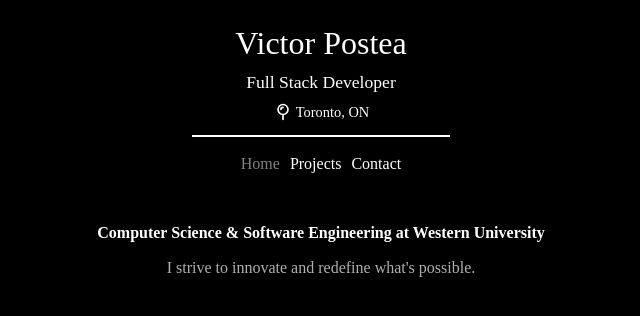
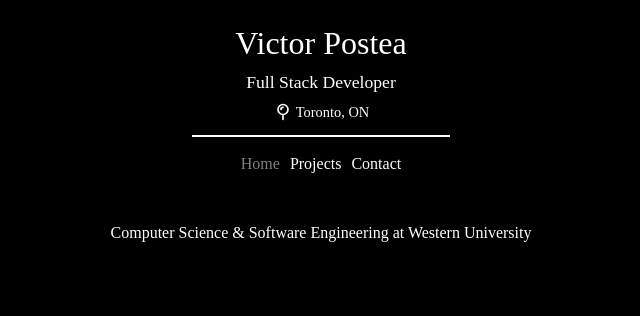
Before and after one commit to victorpostea/vpostea, an Angular app: page /home in a window 1280 px wide. Shown: the top 316 px of the page, without its empty margins (319-959 px from the left). Built offline with nearby package versions, Linux system fonts and the light colour scheme; a web font is replaced by a local one.

Commit message:
slight change on homepage

```diff
--- a/src/app/home/home.component.css
+++ b/src/app/home/home.component.css
@@ -5,11 +5,5 @@
 
 .home-content p:first-child {
     font-size: 1rem;
-    font-weight: bold;
     margin-bottom: 15px;
 }
-
-.home-content p:last-child {
-    font-size: 1rem;
-    color: rgb(175, 175, 175);
-}
--- a/src/app/home/home.component.html
+++ b/src/app/home/home.component.html
@@ -1,4 +1,3 @@
 <div class="home-content">
     <p>Computer Science & Software Engineering at Western University</p>
-    <p>I strive to innovate and redefine what's possible.</p>
 </div>
```
